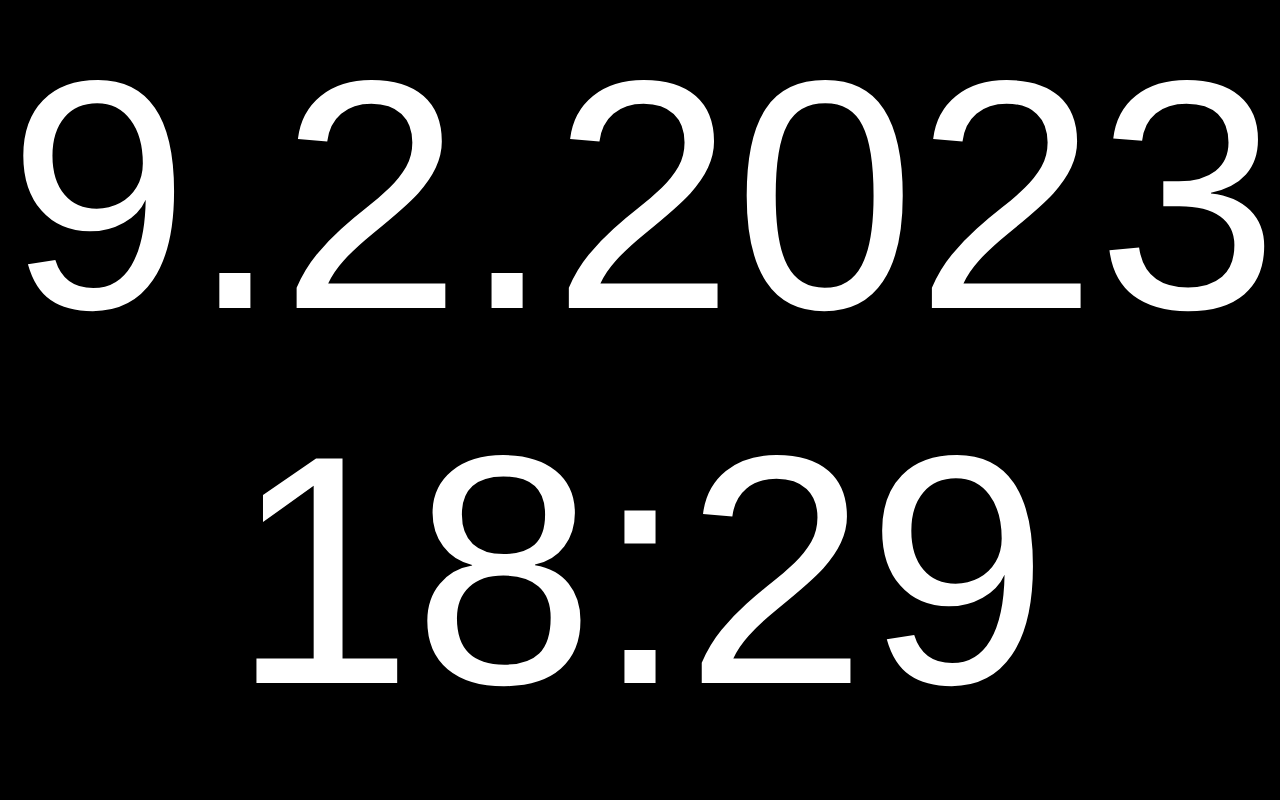
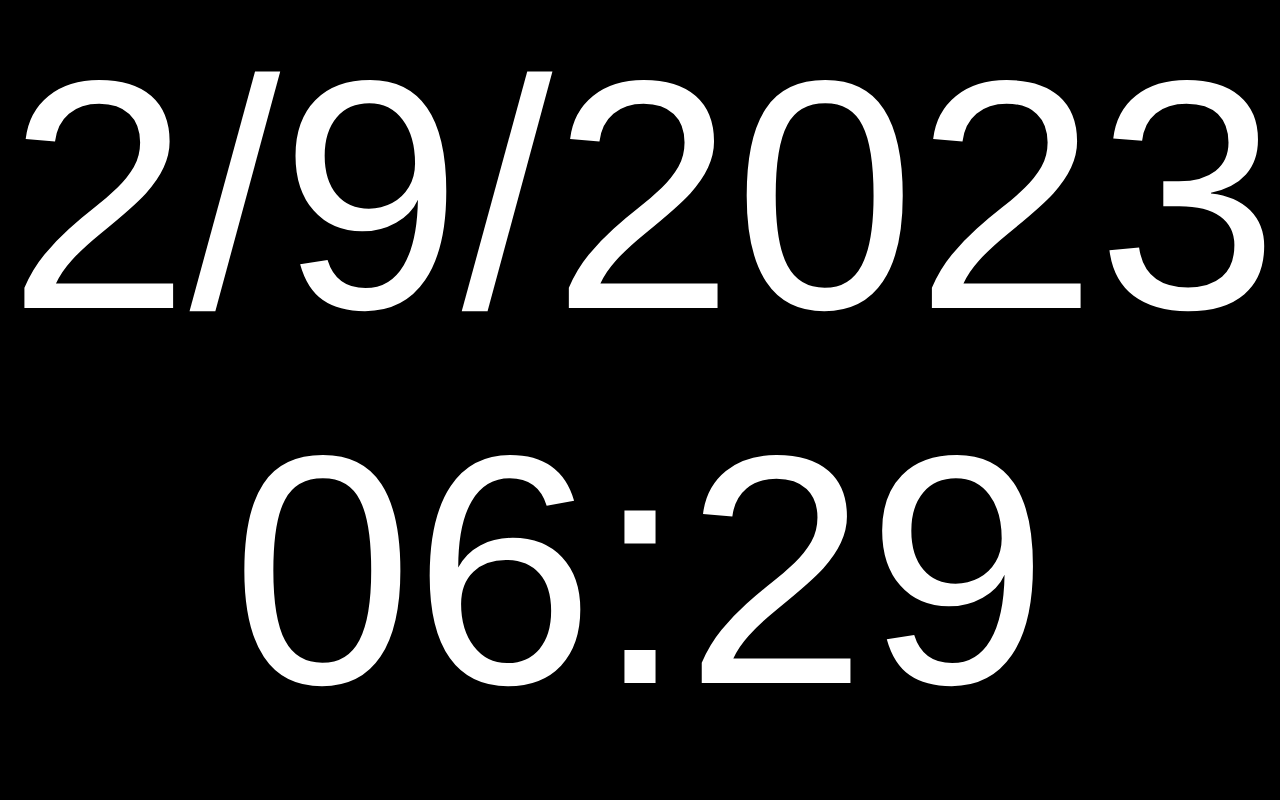
Before and after one commit to luxterful/time, a plain HTML site: page index.html in a window 1280 px wide. Shown: the top 800 px of the page. Drawn offline with Linux system fonts and the light colour scheme.

Commit message:
change time format

```diff
--- a/index.html
+++ b/index.html
@@ -26,16 +26,12 @@
     const { seconds } = params;
 
     function doDate() {
-      var now = new Date();
 
       var options = {
         hour: '2-digit', minute: '2-digit', second: seconds ? '2-digit' : undefined
       };
 
-      var str = now.toLocaleDateString("de-DE", options)
-
-
-      document.getElementById("time").innerHTML = str;
+      document.getElementById("time").innerHTML = new Date().toLocaleDateString([], options)
     }
 
     setInterval(doDate, 1000);
```
